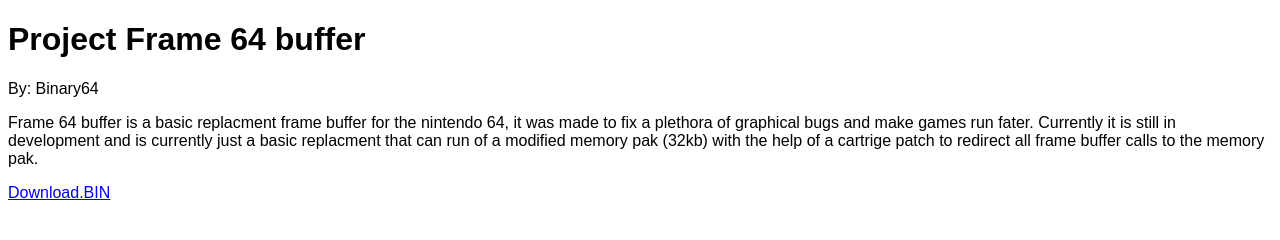
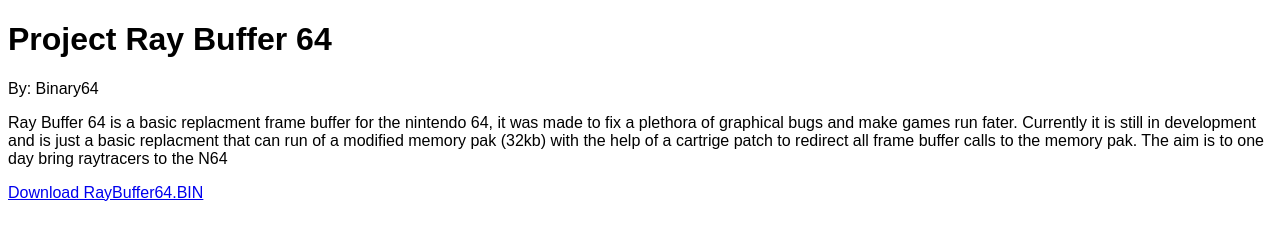
Before and after one commit to RaytracerGL/Frame64.github.io, a plain HTML site: page index.html in a window 1280 px wide. Drawn offline with Linux system fonts and the light colour scheme.

Commit message:
Update index.html

```diff
--- a/index.html
+++ b/index.html
@@ -12,12 +12,17 @@ body {
 </head>
 <body>
 
-<h1>Project Frame 64 buffer</h1>
+<h1>Project Ray Buffer 64</h1>
 <p>By: Binary64</p>
 
-<p>Frame 64 buffer is a basic replacment frame buffer for the nintendo 64, it was made to fix a plethora of graphical bugs and make games run fater. Currently it is still in development and is currently just a basic replacment that can run of a modified memory pak (32kb) with the help of a  cartrige patch to redirect all frame buffer calls to the memory pak. </p>
+<p>Ray Buffer 64 is a basic replacment frame buffer for the nintendo 64,
+  it was made to fix a plethora of graphical bugs and make games run fater.
+  Currently it is still in development and is just a basic replacment
+  that can run of a modified memory pak (32kb) with the help of a
+  cartrige patch to redirect all frame buffer calls to the memory pak.
+  The aim is to one day bring raytracers to the N64</p>
 
-<a href="framebuffer.bin" download>Download.BIN</a>
+  <a href="RayBuffer64.bin" download>Download RayBuffer64.BIN</a>
 
 </body>
 
```
